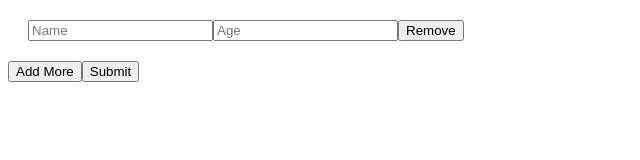
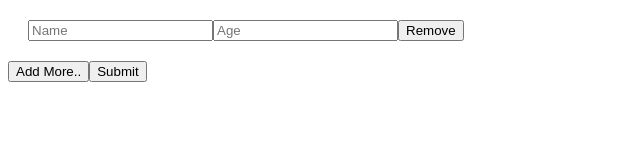
Before and after one commit to acciojob/dynamic-fields-Rahulllkr, a React app: page / in a window 1280 px wide. Shown: the top 160 px of the page, without its empty margins (0-640 px from the left). Built offline with nearby package versions, Linux system fonts and the light colour scheme.

Commit message:
check now

```diff
--- a/src/components/App.js
+++ b/src/components/App.js
@@ -44,7 +44,7 @@ const App = () => {
               </div>
             })
           }
-          <button type="button" onClick={handleAdd}>Add More</button>
+          <button type="button" onClick={handleAdd}>Add More..</button>
           <button type="submit" onClick={handleSubmit}>Submit</button>
         </form>
 
```
